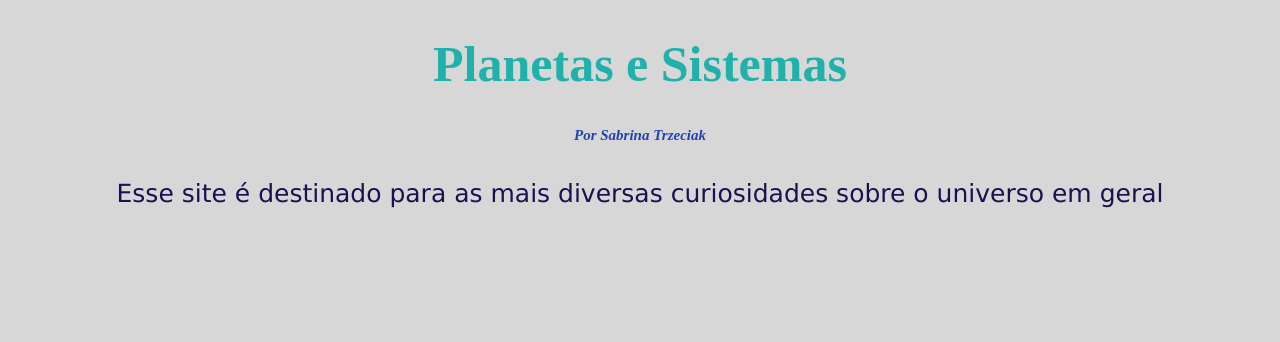
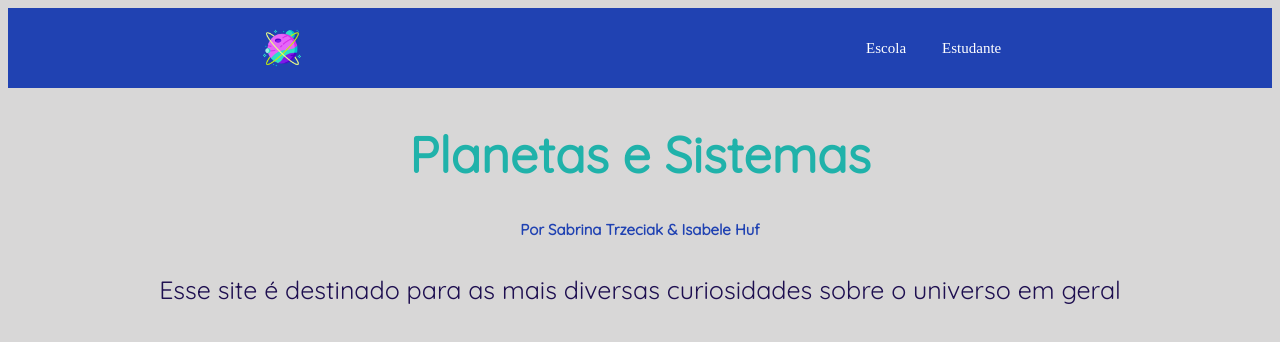
Before and after one commit to Sah13ciak/Planetas-Sistemas, a plain HTML site: page index.html in a window 1280 px wide. Drawn offline with Linux system fonts and the light colour scheme.

Commit message:
Atualização do dia 24 de Março de 2023

```diff
--- a/index.html
+++ b/index.html
@@ -1,18 +1,35 @@
 <!DOCTYPE html>
 <html lang="pt-br">
+
+
 
     <head>
         <meta charset="UTF-8">
         <link rel="stylesheet" href="style.css">
         <meta http-equiv="X-UA-Compatible" content="IE=edge">
         <meta name="viewport" content="width=device-width, initial-scale=1.0">
+        <link rel="preconnect" href="https://fonts.googleapis.com">
+        <link rel="preconnect" href="https://fonts.gstatic.com" crossorigin>
+        <link href="https://fonts.googleapis.com/css2?family=Quicksand&display=swap" rel="stylesheet">
         <title>Planetas</title>
     </head>
+
+
+
+    <header class="cabecalho">
+        <img class="cabecalho-imagem" src="logo.png" alt="logo">
+        <ul class="cabecalho-lista">
+            <li class="cabecalho-lista-item">Escola</li>
+            <li class="cabecalho-lista-item">Estudante</li>
+        </ul>
+    </header>
+
+
 
     <body>
 
              <h1>Planetas e Sistemas</h1>
-             <h2>Por Sabrina Trzeciak</h2>
+             <h2>Por Sabrina Trzeciak & Isabele Huf</h2>
 
         <p>Esse site é destinado para as mais diversas curiosidades sobre o universo em geral</p>
 
--- a/style.css
+++ b/style.css
@@ -7,13 +7,14 @@ h1 {
     text-align: center;
 	font-size: 50px;
 	padding: 1px;
+    font-family: 'Quicksand', sans-serif;
 }
 
 h2 {
     color: #2042b2;
     text-align: center;
 	font-size: 15px;
-    font-style: italic;
+    font-family: 'Quicksand', sans-serif;
 }
 
 p {
@@ -21,6 +22,25 @@ p {
     text-align: center;
 	font-size: 25px;
 	padding: 10px;
-    font-family:Verdana, Geneva, Tahoma, sans-serif;
+    font-family: 'Quicksand', sans-serif;
 
 }
+
+.cabecalho-imagem{
+    width: 3%;
+}
+
+.cabecalho {
+    background-color: #2042b2;
+    color: white;
+    display: flex;
+    justify-content: space-around;
+    align-items: center;
+    padding: 15px 0;
+}
+
+.cabecalho-lista-item{
+    display: inline-block;
+    margin: 0 16px;
+    font-size: 15px;
+}
```
Also changed, not shown: logo.png (added).
